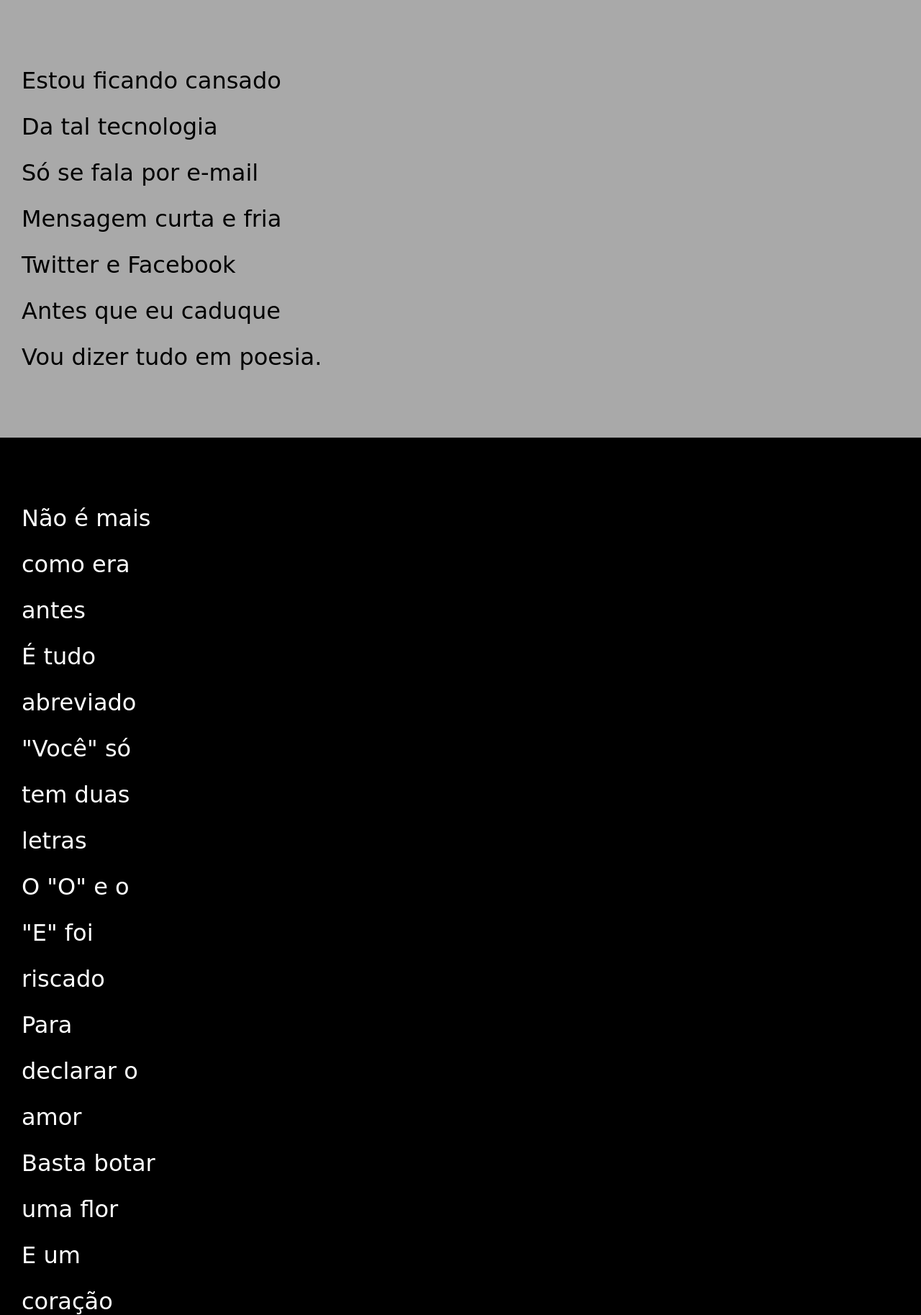
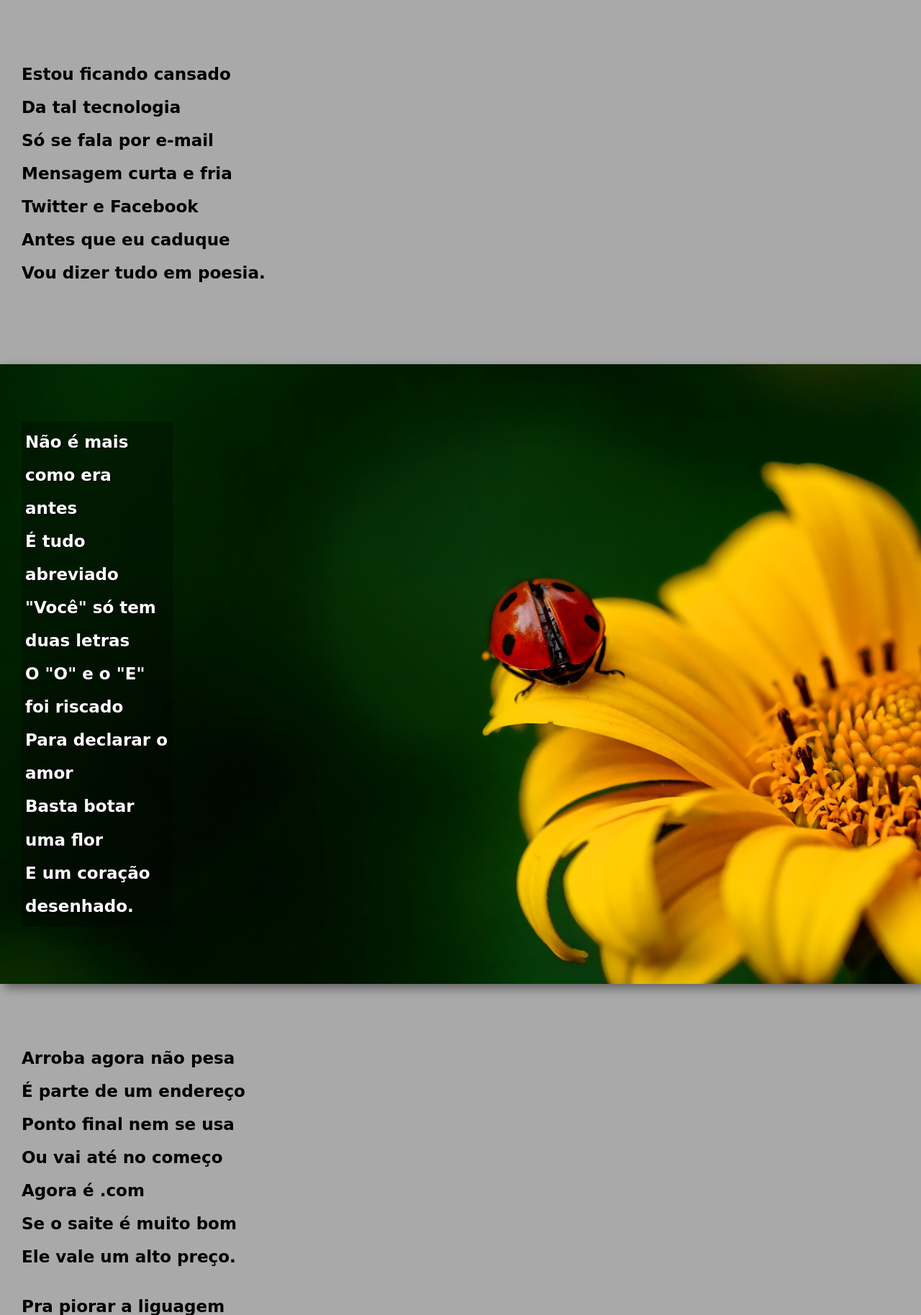
Before and after one commit to CaioCivitarese/html-css, a PHP site: page / in a window 1280 px wide. Shown: the part 193-2020 px from the top of the page at 72% size. Run offline with PHP 8.4, Linux system fonts and the light colour scheme.

Commit message:
add efeito paralax no d012

```diff
--- a/desafios/d012/index.html
+++ b/desafios/d012/index.html
@@ -30,7 +30,7 @@
     </section>
 
 
-    <section class="imagem">
+    <section class="imagem" id="img01">
         <p>
             Não é mais como era antes <br>
             É tudo abreviado <br>
@@ -66,7 +66,7 @@
     </section>
 
 
-    <section class="imagem">
+    <section class="imagem" id="img02">
         <p>
             Tenho saudade das cartas <br>
             Escritas com a própria mão <br>
--- a/desafios/d012/style.css
+++ b/desafios/d012/style.css
@@ -53,7 +53,11 @@ section {
     line-height: 2em;
     padding-left: 30px;
     font-family: var(--fonte3);
-    font-size: 2.5vw;
+    font-size: 1.8vw;
+}
+section > p {
+    padding-bottom: 1em;
+    font-weight: bold;
 }
 section.nomal {
     background-color: white;
@@ -62,10 +66,23 @@ section.nomal {
 section.imagem {
     background-color: black;
     color: white;
+    box-shadow: 6px 6px 13px rgba(0, 0, 0, 0.416);
+    background-size: cover;
+    background-attachment: fixed;
 }
 section.imagem > p {
     width: 200px;
+    padding: 5px;
     background-color: rgba(0, 0, 0, 0.299);
+    text-shadow: 1px 1px 0px  black;
+}
+section#img01 {
+    background-image: url(imagens/background001.jpg);
+    background-position: right center;
+}
+section#img02 {
+    background-image: url(imagens/background002.jpg);
+    background-position: right center;
 }
 footer {
     background-color: black;
```
